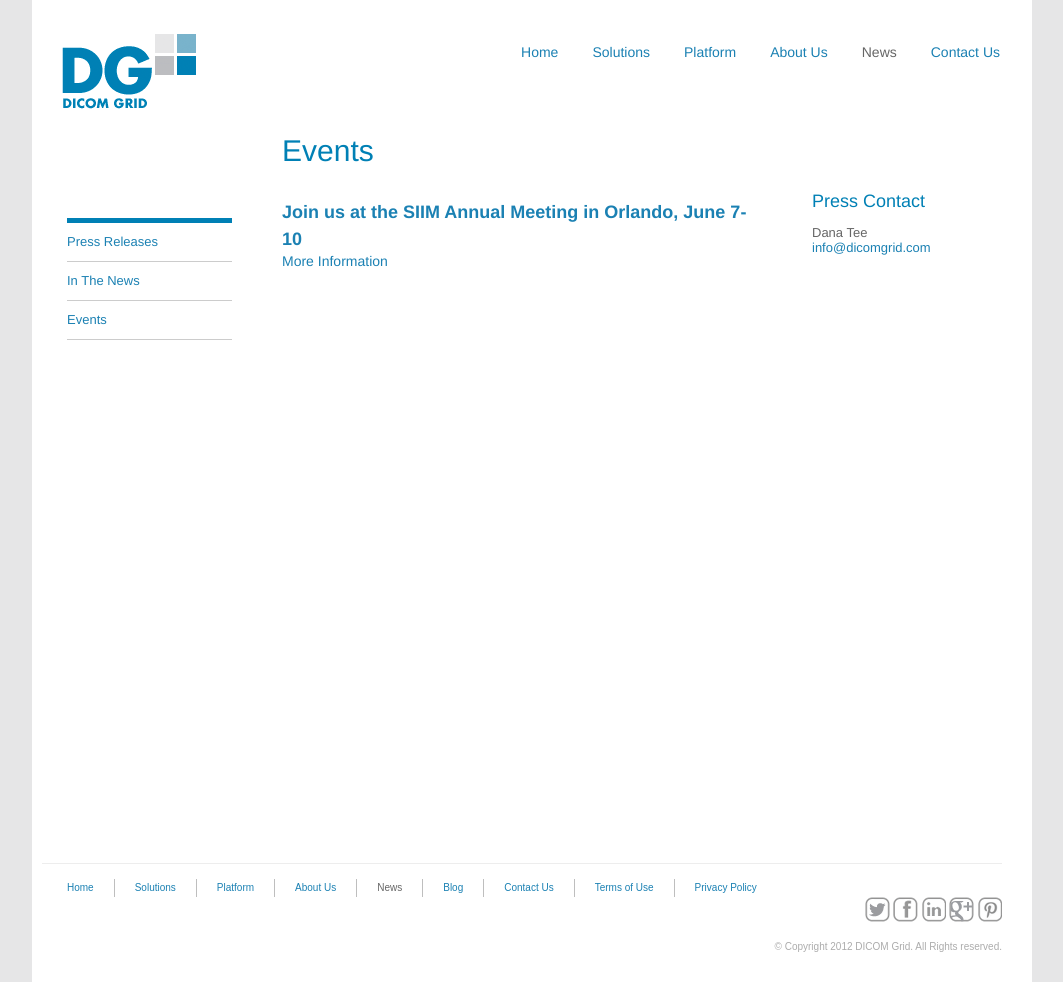
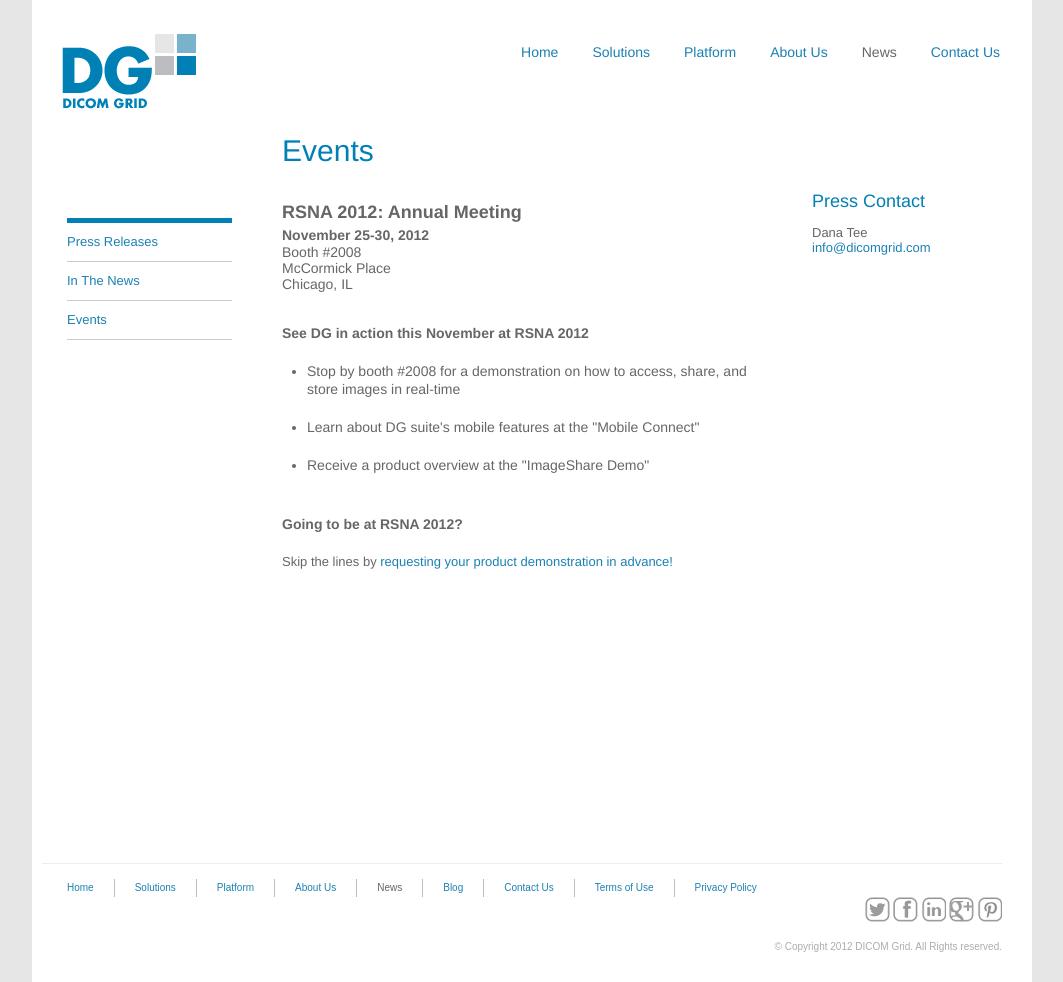
Before and after one commit to kevinold/dg-jekyll, a Jekyll site: the page built from press/events.html, in a window 1280 px wide. Shown: the whole page, without its empty margins (108-1171 px from the left). Built offline with Jekyll 4.4.1, drawn with Linux system fonts in a browser that asks for light colours; Markdown is read by kramdown in place of the engine named in the settings.

Commit message:
add rsna event

```diff
--- a/press/events.html
+++ b/press/events.html
@@ -7,7 +7,30 @@
 
 
 		<div class="execs">
-			<h3><a href="http://www.siim2012.org/exhibitors/dicom_grid.html">Join us at the SIIM Annual Meeting in Orlando, June 7-10</a></h3>
+      <h3>RSNA 2012: Annual Meeting</h3>
+      <h4>November 25-30, 2012</h4>
+      <div>
+        Booth #2008<br/>
+        McCormick Place<br/>
+        Chicago, IL
+      </div>
+      <br/>
+      <br/>
 
-			<div><a href="http://www.siim2012.org/exhibitors/dicom_grid.html">More Information</a></div>
+      <div>
+      <h4>See DG in action this November at RSNA 2012</h4>
+      <ul>
+        <li>Stop by booth #2008 for a demonstration on how to access, share, and store images in real-time</li>
+        <li>Learn about DG suite's mobile features at the "Mobile Connect"</li>
+        <li>Receive a product overview at the "ImageShare Demo"</li>
+      </ul>
+      </div>
+      <br/>
+      <br/>
+
+      <div>
+      <h4>Going to be at RSNA 2012?</h4>
+      <p>Skip the lines by <a href="/request-a-demo-at-rsna.html">requesting your product demonstration in advance!</a></p>
+      </div>
+
 		</div>
```
Also changed, not shown: 1 other file.
